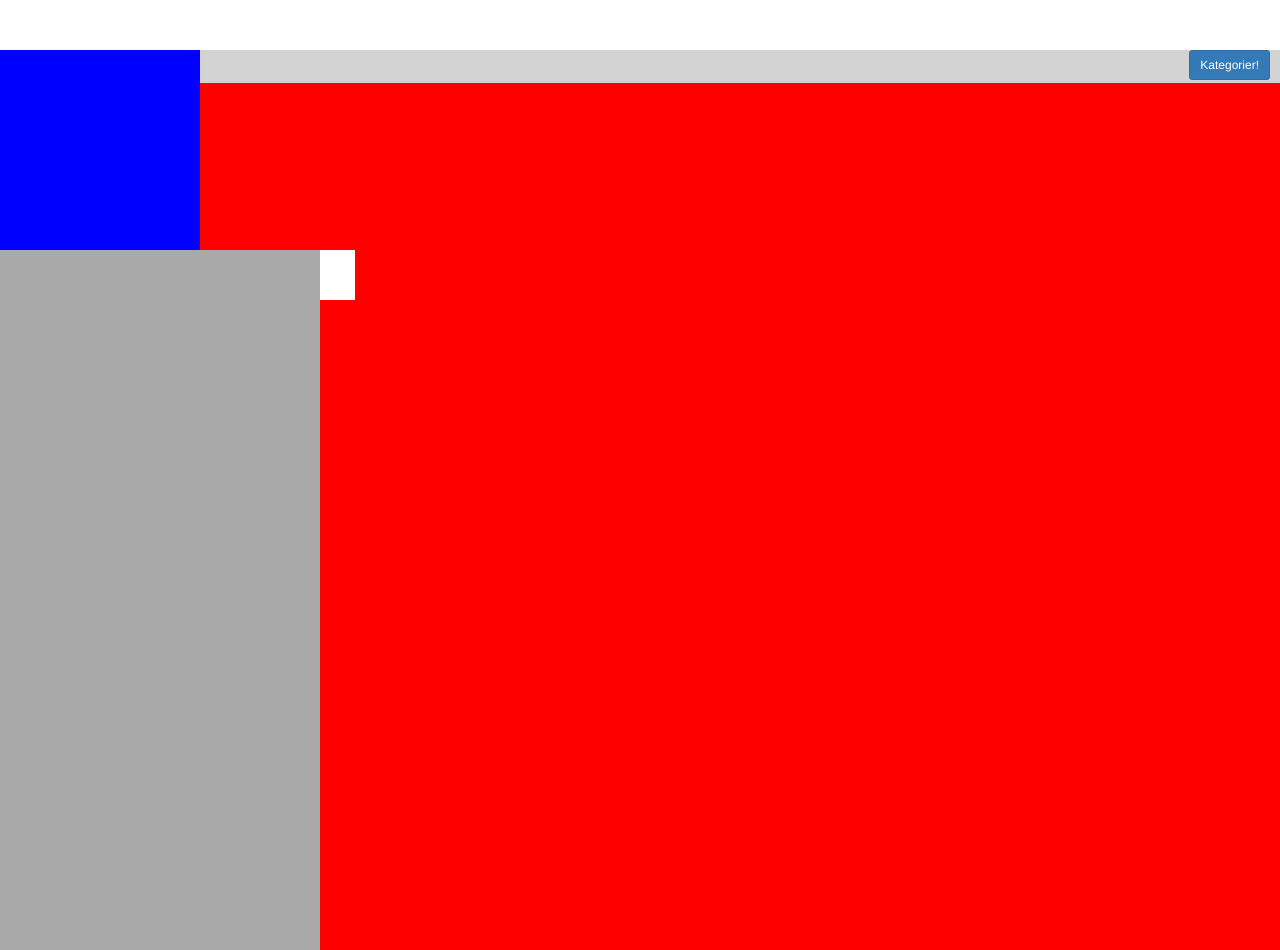
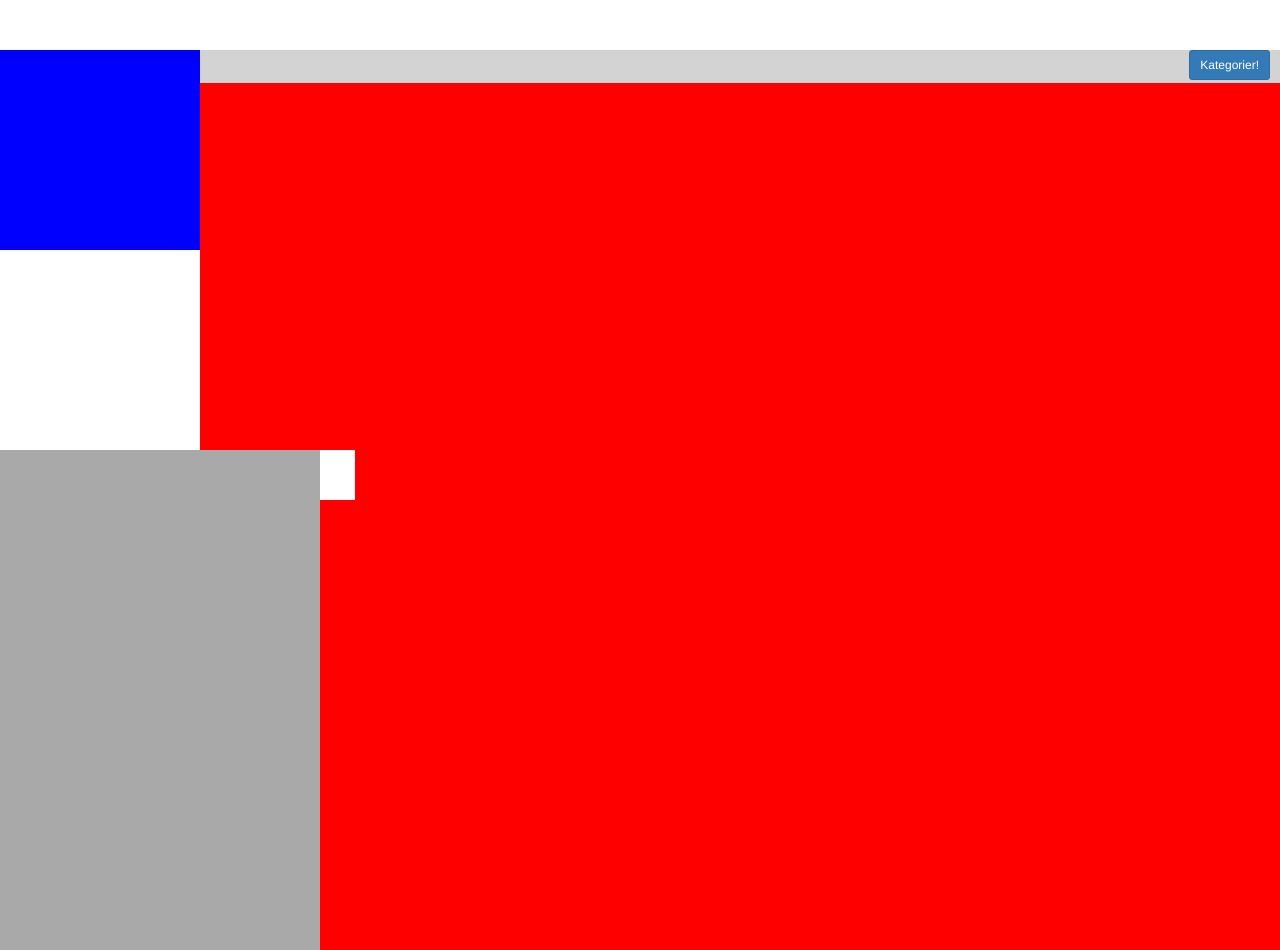
Before and after one commit to erasmusson/Gruppe34, a PHP site: page /kart.php in a window 1280 px wide. Shown: the part 50-1000 px from the top of the page. Run offline with PHP 8.4, Linux system fonts and the light colour scheme.

Commit message:
i did a thing

```diff
--- a/Template/css/kart.css
+++ b/Template/css/kart.css
@@ -91,15 +91,25 @@ label{
 }
 
 
-
-.campus{
+.category7{
      width: 200px;
     height: 200px;
+}
+.category6{
+     width: 200px;
+    height: 200px;
+}
+#ting1{
+
     background: blue;
+}
+#ting2{
+    background: white;
 }
 
 #testbox; {
     width: 200px;
     height: 200px;
     background: blue;
+
 }
--- a/Template/kart.php
+++ b/Template/kart.php
@@ -31,10 +31,24 @@
 
     <!--mats tester ting start-->
 
+    <script type="text/javascript">
+        function valueChanged()
+        {
+            for(var i = 0; i < 7 ; i++){
+                    if($('#chk' + (i+1)).is(":checked"))
+                        $('.category' +(i+1)).show();
+                    else
+                        $('.category' +(i+1)).hide();
+            }
+        }
+
+    </script>
 
     <!--mats tester ting slutt-->
 
-  <!--  <script type="text/javascript">
+
+
+  <!-- <script type="text/javascript">
         function valueChanged()
 {
     if($('#chk7').is(":checked"))
@@ -45,7 +59,8 @@
 }
 
     </script>
-    -->
+-->
+
 </head>
     <body>
         <?php require'navbar.php' ?>
@@ -90,7 +105,7 @@
                                     <br />
                                     <br />
 
-                                    <input type="checkbox" name="Kategori6" id="chk6" onclick="showHide()" checked="checked"/>
+                                    <input type="checkbox" name="Kategori6" id="chk6" onclick="showHide()" checked="checked"value="1" onchange="valueChanged()"/>
                                     <label for="chk6">Personlig Utvikling</label>
                                     <br />
                                     <br />
@@ -107,12 +122,15 @@
                                 </div>
                             </div>
                         </div>
-                    <div class="campus"  id="testbox;"></div>
-                    <div id="infobox">
-                        <div id="klikketing">
+                    <div class="category7" id="ting1"></div>
+                        <div class="category6" id="ting2"></div>
 
 
-                        </div>
+
+
+
+                    <div id="infobox">
+                        <div id="klikketing"></div>
                     </div>
                 </div>
 
```
